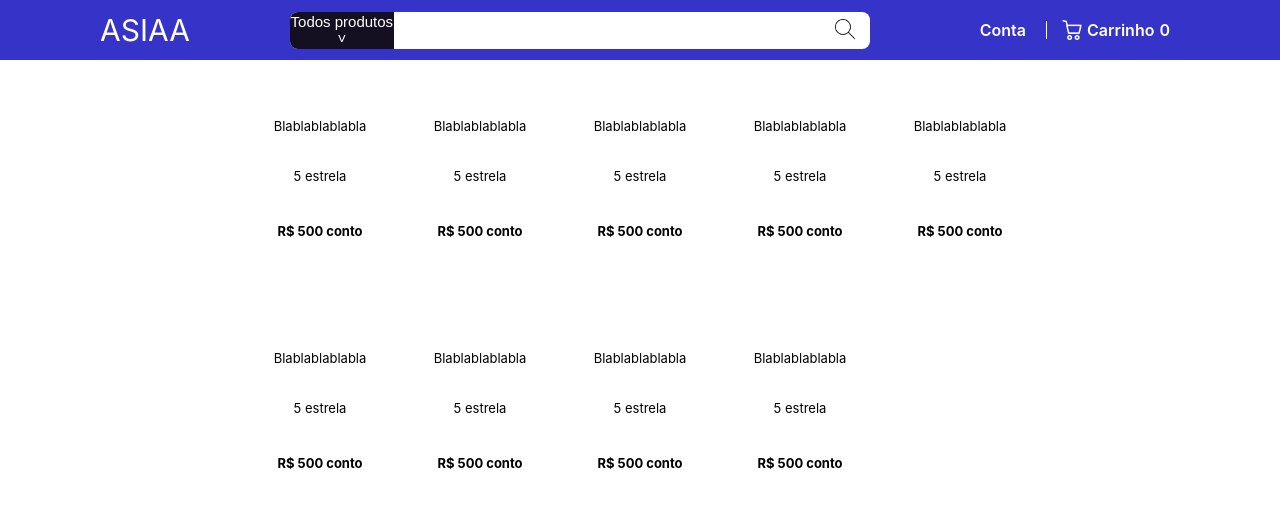
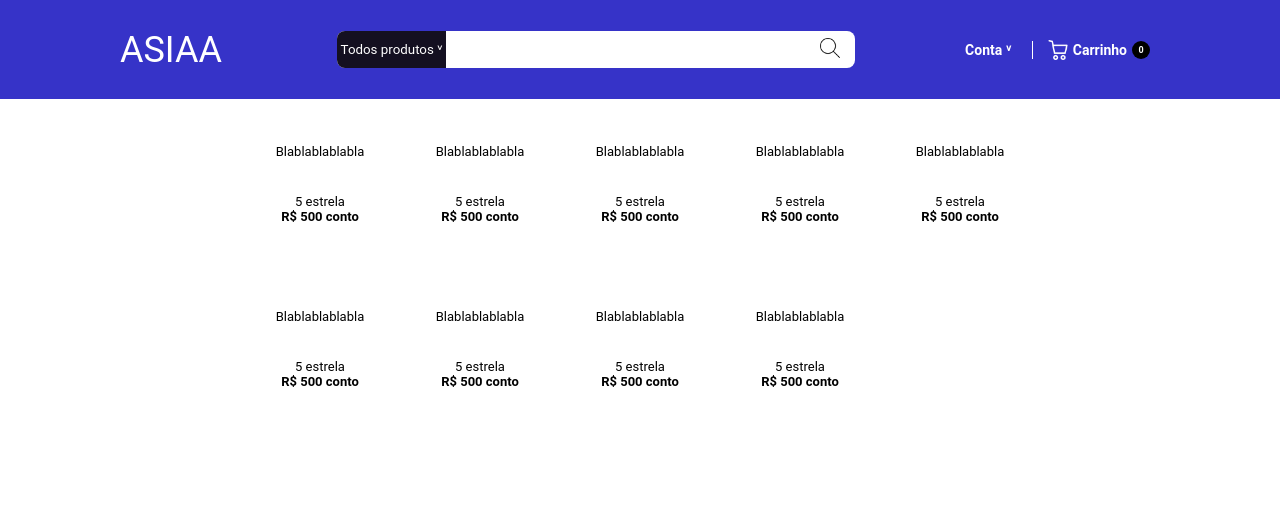
Before and after one commit to Exm4c/Asiaa, a React (Create React App) app: page / in a window 1280 px wide. Shown: the top 508 px of the page. Built offline with nearby package versions, Linux system fonts and the light colour scheme.

Commit message:
Circulo preto no numero do carrinho

```diff
--- a/src/components/navbar/index.js
+++ b/src/components/navbar/index.js
@@ -19,28 +19,19 @@ function Navbar() {
                         ASIAA
                     </Link>
                     <div className="navbar-search">
-
                         <button type="summit" className="navbar-searchDropdown">Todos produtos ˅</button>
                         <input className="navbar-searchInput" type="text"/>
                         <button type="summit" className="navbar-searchButton"><img src={search} className="navbar-search-icon" alt="search"/></button>
-
                     </div>
 
                     <div className="navbar-nav">
                         <div className="navbar-account">
-                            <span className="navbar-optText"
-                            >Conta</span>
+                            <span className="navbar-optText">Conta ˅</span>
                         </div>
                         <div className="navbar-cart">
                             <img src={cart} className="navbar-cart-icon" alt="cart"/>
-                            <span
-                            className="navbar-optText"
-                            >Carrinho</span>
-
-                            <span
-                            className="navbar-optText navbar-carCount"
-                            >0</span>
-
+                            <span className="navbar-optText">Carrinho</span>
+                            <span className="navbar-optText navbar-carCount">0</span>
                         </div>
                     </div>
 
--- a/src/components/navbar/navbar.css
+++ b/src/components/navbar/navbar.css
@@ -1,12 +1,17 @@
+* {
+    margin: 0;
+    padding: 0;
+    font-family: 'Roboto', sans-serif;
+}
+
 .navbar{
-    height: 60px;
-    display:flex;
+    height: 99px;
+    display: flex;
     align-items: center;
     background-color: #3633C8;
     position: sticky;
     top: 0;
     z-index: 100;
-
 }
 
 .navbar-container{
@@ -14,16 +19,17 @@
     flex: 1;
     align-items: center;
     border-radius: 8px;
+    margin-left: 20px;
+    margin-right: 20px;
 
 }
 
 .navbar-logo{
     text-decoration: none;
     color:white;
-    margin-right: 100px;
+    margin-right: 115px;
     margin-left: 100px;
-    font-size: 30px;
-
+    font-size: 36px;
 }
 
 .navbar-search{
@@ -39,12 +45,10 @@
     height: 100%;
     padding: 10px;
     border: none;
-    width: 100%;
+    width: 80%;
     border-radius: 8px;
     outline: none;
     display: block;
-    font-size: 15px;
-
 }
 
 .navbar-searchDropdown{
@@ -52,20 +56,20 @@
     width: 25%;
     border-top-left-radius: 8px;
     border-bottom-left-radius: 8px;
-    padding:0;
     background:#141021;
     color: white;
-    font-size: 15px;
     outline: none;
     border: none;
+    cursor: pointer;
 }
+
 .navbar-searchButton{
-
     border-radius: 8px;
     border: none;
-    padding: 0;
     background: none;
+    cursor: pointer;
 }
+
 .navbar-search-icon{
     height: 20px;
     width: 20px;
@@ -78,33 +82,41 @@
     align-items: center;
     margin-right: 100px;
     margin-left: 100px;
-    font-weight: 600;
     color: white;
+    font-style: normal;
+    font-weight: 700;
+    font-size: 14px;
+    line-height: 16px;
 }
 .navbar-account{
     margin-left: 10px;
     margin-right: 10px;
-
+    cursor: pointer;
 }
 
 .navbar-cart{
     height:18px;
-    border-left: 1px solid #FFFF;
+    border-left: 1px solid #FFF;
     padding-left: 10px;
     margin-left: 10px;
     display: flex;
     align-items: center;
+    cursor: pointer;
 
 }
 .navbar-cart-icon{
     height:20px;
     width: 20px;
     padding: 5px;
-
 }
 
 .navbar-carCount{
     margin-right: 10px;
     margin-left: 5px;
-
+    font-size: 9px;
+    background-color: black;
+    width: 18px;
+    height: 18px;
+    border-radius: 10px;
+    line-height: 18px;
 }
```
